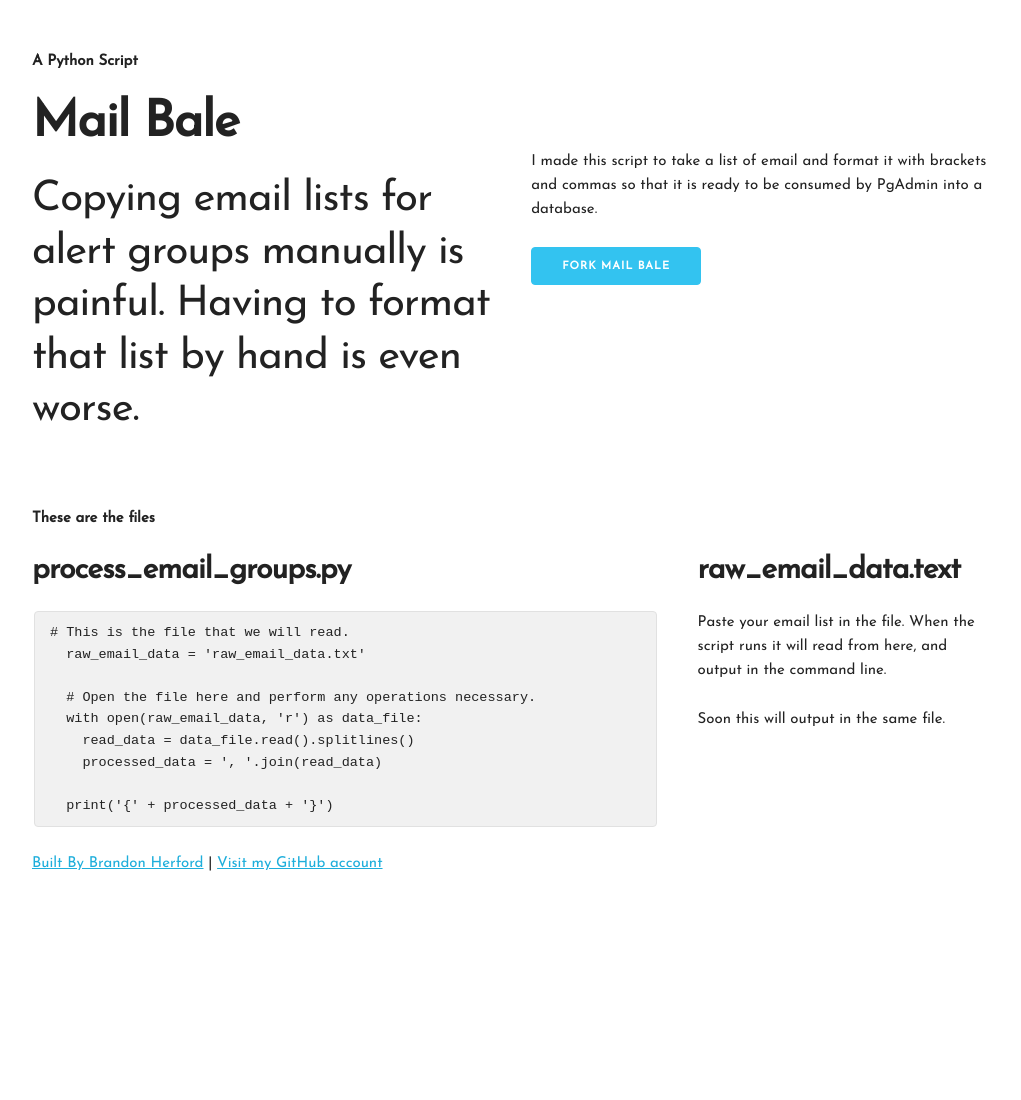
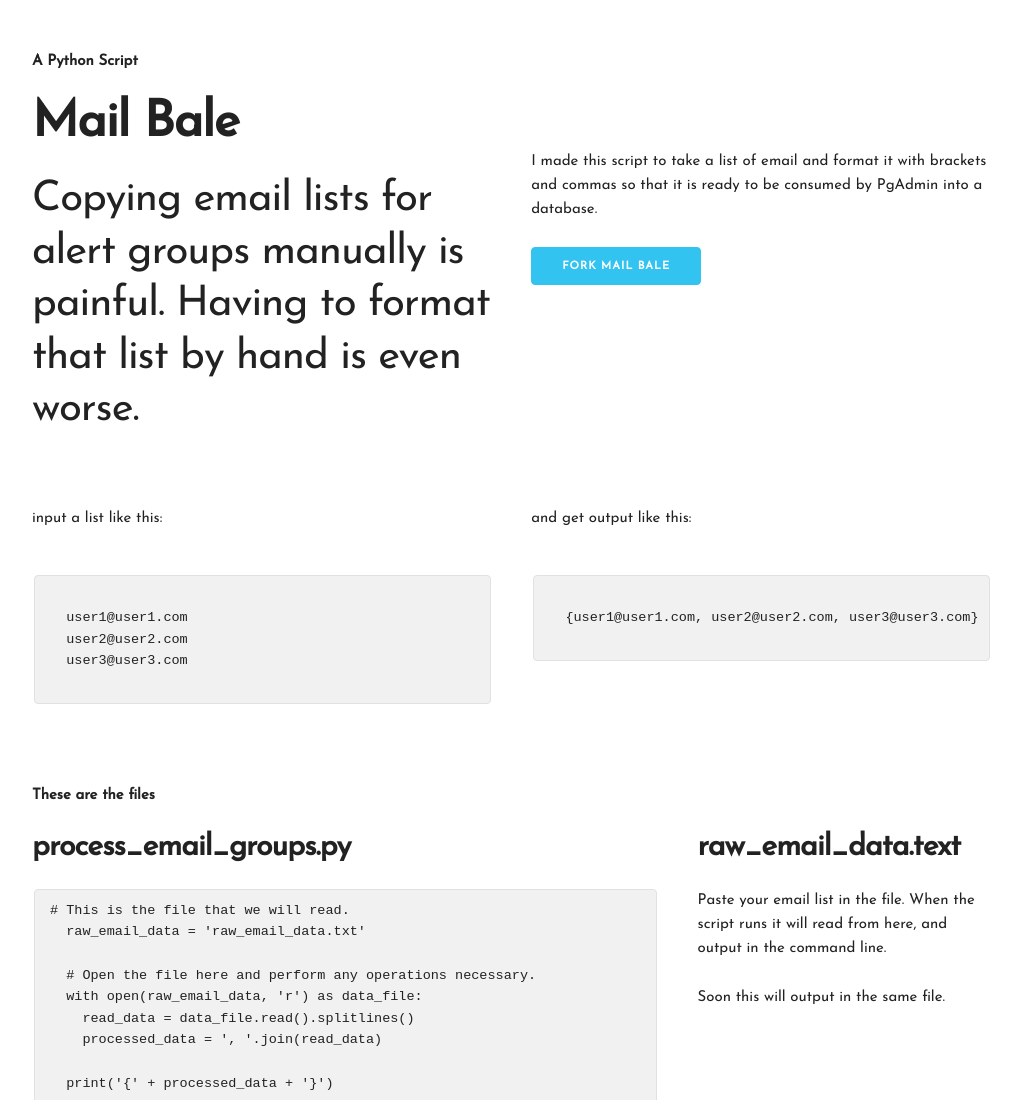
Before and after one commit to BrandonDH/HayBale, a plain HTML site: page index.html in a window 1280 px wide. Shown: the top 1100 px of the page, without its empty margins (128-1149 px from the left). Before the commit the page ends 926 px from the top, so only its background shows below. Drawn offline with Linux system fonts and the light colour scheme.

Commit message:
Update content and layout

```diff
--- a/index.html
+++ b/index.html
@@ -44,6 +44,27 @@
         </div>
       </div>
     </div>
+    <div class="row spacer-bottom">
+      <div class="six columns">
+        <h6>input a list like this:</h6>
+        <pre>
+          <code>
+  user1@user1.com
+  user2@user2.com
+  user3@user3.com
+          </code></pre>
+      </div>
+        <div class="six columns">
+        <h6>and get output like this:</h6>
+        <pre>
+          <code>
+  {user1@user1.com, user2@user2.com, user3@user3.com}
+          </code>
+        </pre>
+      </div>
+
+
+    </div>
     <div class="row"><h6><strong>These are the files</strong></h6></div>
     <div class="row">
       <div class="eight columns">
```
